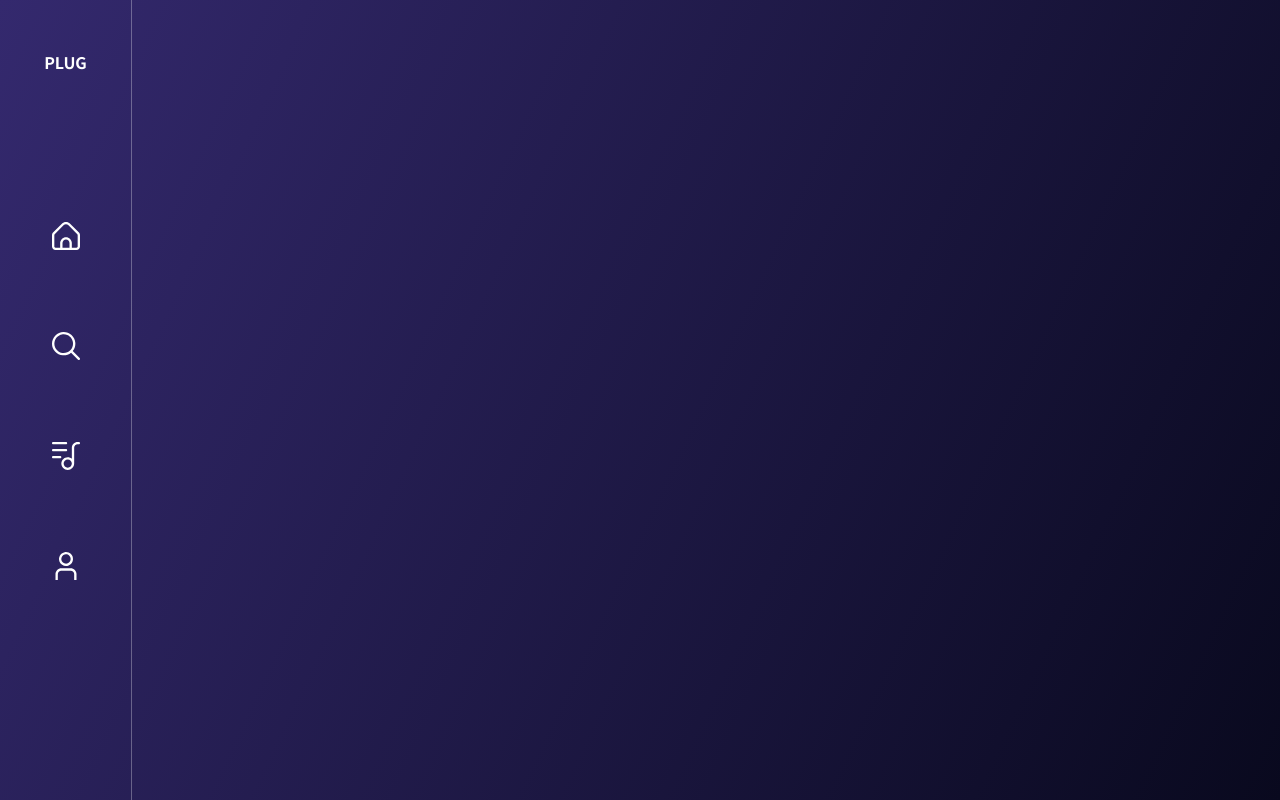
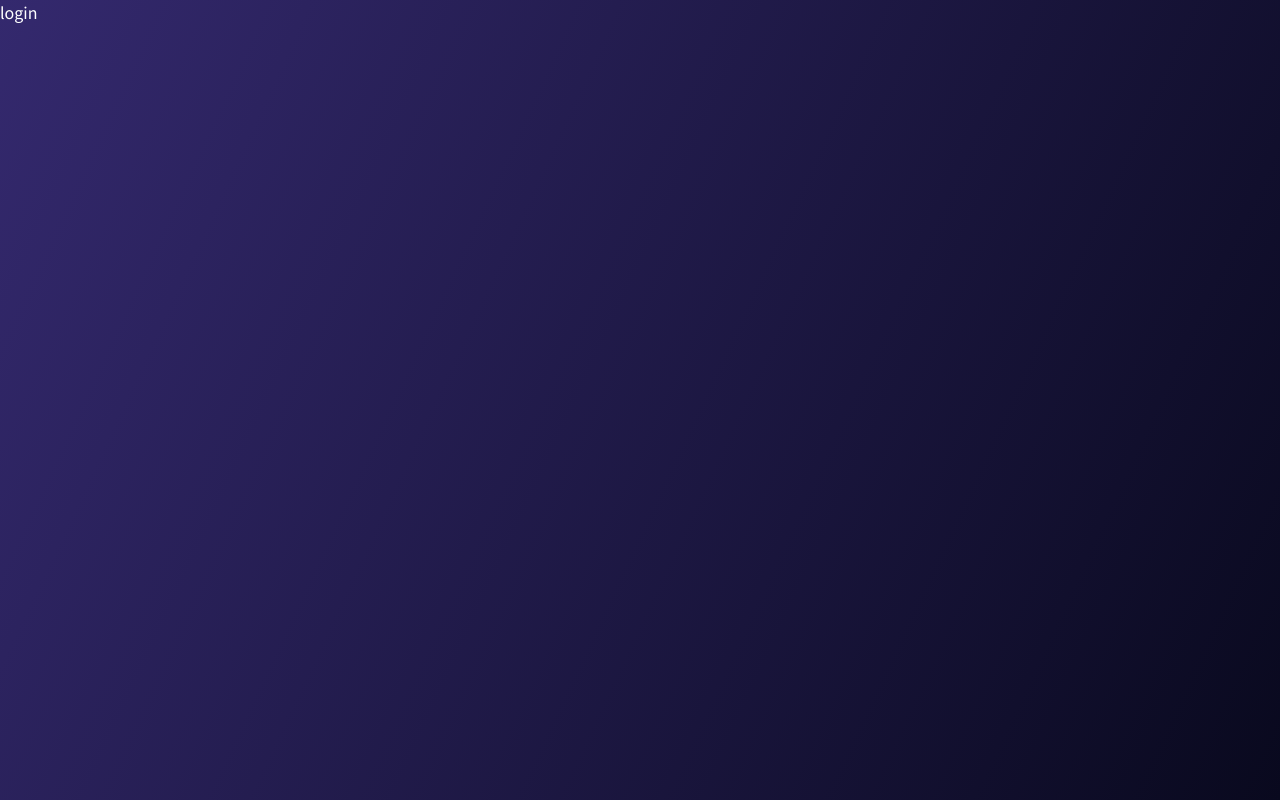
Before and after one commit to FRONT-END-BOOTCAMP-PULS-4/Jackpot_Plug, a Next.js app: page /login in a window 1280 px wide. Built offline with nearby package versions, Linux system fonts and the light colour scheme.

Commit message:
refactor: login/join 레이아웃 맞춰 폴더 이동

```diff
--- a/app/(anon)/join/page.tsx
+++ /dev/null
@@ -1,5 +0,0 @@
-import Link from "next/link";
-
-export default function Page() {
-  return <></>;
-}
--- a/app/(anon)/login/page.tsx
+++ /dev/null
@@ -1,5 +0,0 @@
-import Link from "next/link";
-
-export default function Page() {
-  return <></>;
-}
--- /dev/null
+++ b/app/(sign)/join/page.tsx
@@ -0,0 +1,3 @@
+export default function Page() {
+  return <>join</>;
+}
--- /dev/null
+++ b/app/(sign)/login/page.tsx
@@ -0,0 +1,3 @@
+export default function Page() {
+  return <>login</>;
+}
```
